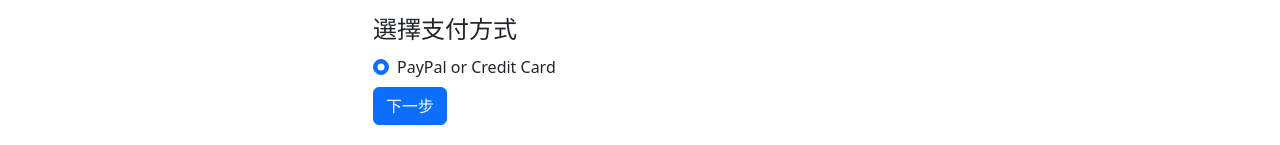
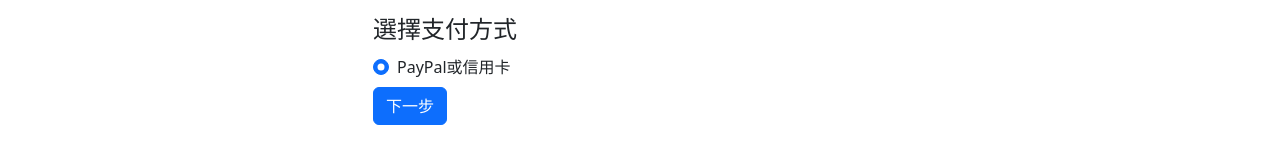
Before and after one commit to ianchu32123/ecommerce, a React (Create React App) app in the folder frontend/: page /payment in a window 1280 px wide. Shown: the part 181-326 px from the top of the page. Built offline with nearby package versions, Linux system fonts and the light colour scheme; sample sign-in values are in the browser's storage.

Commit message:
修正isadmin的問題

```diff
--- a/frontend/src/screens/PaymentScreen.jsx
+++ b/frontend/src/screens/PaymentScreen.jsx
@@ -43,7 +43,7 @@
             <Form.Check
               type="radio"
               className="my-2"
-              label="PayPal or Credit Card"
+              label="PayPal或信用卡"
               id="PayPal"
               value="PayPal"
               checked
--- a/frontend/src/screens/admin/UserEditScreen.jsx
+++ b/frontend/src/screens/admin/UserEditScreen.jsx
@@ -44,6 +44,7 @@
     try {
       await updateUser({ userId, name, email, isadmin });
       toast.success("使用者更新成功");
+      console.log("Updated User:", user);
       refetch();
       navigate("/admin/userlist");
     } catch (err) {
@@ -93,7 +94,7 @@
                 type="checkbox"
                 label="管理員"
                 checked={isadmin}
-                onChange={(e) => setisadmin(e.target.value)}
+                onChange={(e) => setisadmin(e.target.checked)}
               ></Form.Check>
             </Form.Group>
 
```
Also changed, not shown: 1 other file (tests, documents, lock files or other folders).
